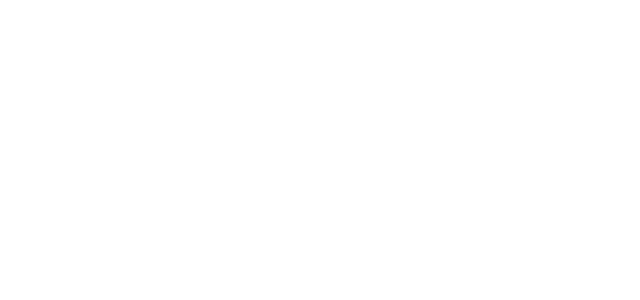
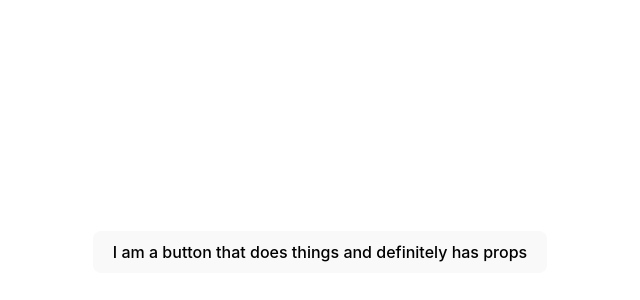
Before and after one commit to Miraii133/git-testing-2, a React (Vite) app: page / in a window 1280 px wide. Shown: the part 148-448 px from the top of the page, without its empty margins (320-960 px from the left). Built offline with nearby package versions, Linux system fonts and the light colour scheme.

Commit message:
feat: implemented button with props and usability.

```diff
--- a/src/App.jsx
+++ b/src/App.jsx
@@ -1,10 +1,13 @@
 import './App.css'
+import Button from './components/ui/Button'
 
 function App() {
 
   return (
     <>
-
+      <div>
+          <Button/>
+      </div>
     </>
   )
 }
--- /dev/null
+++ b/src/components/ui/Button.jsx
@@ -0,0 +1,11 @@
+
+const Button = () => {
+    return (
+    <button>
+        I am a button that does things and definitely has props
+    </button>
+    )
+
+}
+
+export default Button;
```
